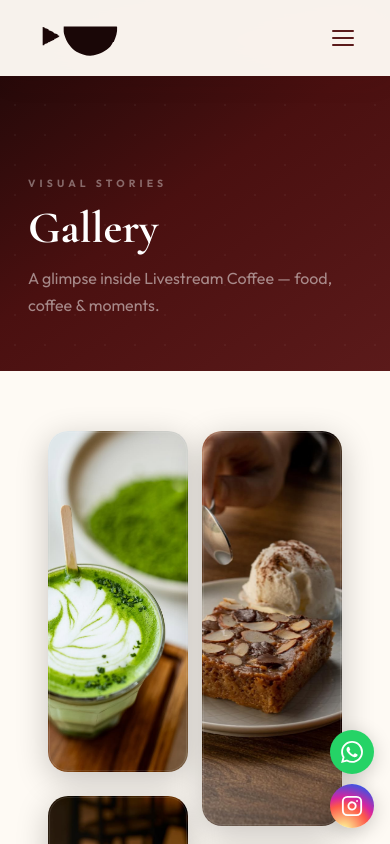
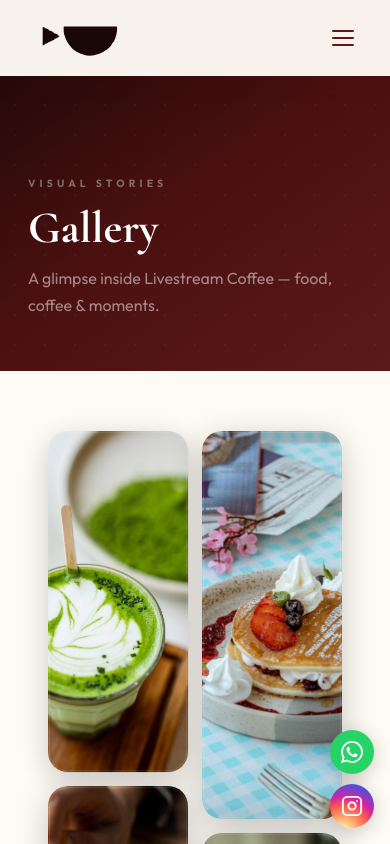
Before and after one commit to Jayesh-Mali-02/livestream-coffee-cafe, a React (Vite) app in the folder my-app/: page / in a window 390 px wide. Both pictures are taken after a click on the button "Gallery". Shown: the top 844 px of the page. Built offline with nearby package versions, Linux system fonts and the light colour scheme.

Commit message:
update: redesign gallery using CSS masonry for perfect mobile 2-col layout

```diff
--- a/my-app/src/pages/GalleryPage.jsx
+++ b/my-app/src/pages/GalleryPage.jsx
@@ -170,17 +170,7 @@ function TiltCard({ item, index, onClick, revealed }) {
     );
 }
 
-/* ─── Distribute items across N columns (shortest-column first) ─────────── */
-function buildColumns(items, n) {
-    const cols = Array.from({ length: n }, () => []);
-    const heights = new Array(n).fill(0);
-    items.forEach((item, i) => {
-        const col = heights.indexOf(Math.min(...heights));
-        cols[col].push({ ...item, originalIndex: i });
-        heights[col] += item.h + 24; // gap
-    });
-    return cols;
-}
+
 
 /* ─── Main page ─────────────────────────────────────────────────────────── */
 export function GalleryPage() {
@@ -197,10 +187,7 @@ export function GalleryPage() {
         return arr;
     }, []);
 
-    // Responsive: 4 cols on wide, 2 cols on mobile (detected at render time)
-    const colCount = typeof window !== 'undefined' && window.innerWidth <= 768 ? 2 : 4;
-    const columns = buildColumns(shuffledGallery, colCount);
-
+    // Pure CSS masonry handles responsiveness
     return (
         <div className="page">
 
@@ -220,16 +207,14 @@ export function GalleryPage() {
             <section style={{ padding: '72px 0 100px', background: T.cream }} className="spad">
                 <div style={{ maxWidth: 1240, margin: '0 auto', padding: '0 28px' }}>
 
-                    {/* 4-column masonry via JS + CSS flex */}
-                    <div className="masonry-grid">
-                        {columns.map((col, ci) => (
-                            <div key={ci} className="masonry-col">
-                                {col.map((item) => (
+                    {/* Pure CSS Masonry Grid */}
+                    <div className="gallery-masonry">
+                        {shuffledGallery.map((item) => (
                             <div
                                 key={item.label + item.originalIndex}
                                 ref={(el) => setRef(el, item.originalIndex)}
                                 data-index={item.originalIndex}
-                                        style={{ marginBottom: 24 }}
+                                className="gallery-masonry-item"
                             >
                                 <TiltCard
                                     item={item}
@@ -237,8 +222,6 @@ export function GalleryPage() {
                                     onClick={setLight}
                                     revealed={visible[item.originalIndex]}
                                 />
-                                    </div>
-                                ))}
                             </div>
                         ))}
                     </div>
--- a/my-app/src/styles/global.css
+++ b/my-app/src/styles/global.css
@@ -197,18 +197,17 @@ button {
 }
 
 
-/* GALLERY — Masonry */
-.masonry-grid {
-  display: flex;
-  gap: 24px;
-  align-items: flex-start;
+/* GALLERY — Masonry CSS */
+.gallery-masonry {
+  column-count: 4;
+  column-gap: 24px;
 }
 
-.masonry-col {
-  display: flex;
-  flex-direction: column;
-  flex: 1;
-  min-width: 0;
+.gallery-masonry-item {
+  display: inline-block;
+  width: 100%;
+  margin-bottom: 24px;
+  vertical-align: top;
 }
 
 /* hover overlay on tilt cards */
@@ -274,8 +273,8 @@ button {
 
 /* TABLET */
 @media(max-width:1024px) {
-  .masonry-col:nth-child(4) {
-    display: none;
+  .gallery-masonry {
+    column-count: 3;
   }
 
   .g4 {
@@ -327,13 +326,13 @@ button {
     gap: 32px !important;
   }
 
-  .masonry-grid {
-    gap: 14px;
+  .gallery-masonry {
+    column-count: 2;
+    column-gap: 14px;
   }
 
-  /* Force exactly 2 columns on mobile */
-  .masonry-col:nth-child(n+3) {
-    display: none;
+  .gallery-masonry-item {
+    margin-bottom: 14px;
   }
 
   /* Menu: single column on mobile */
```
Also changed, not shown: 1 other file (tests, documents, lock files or other folders). Lines whose indentation alone changed are shown as unchanged.
